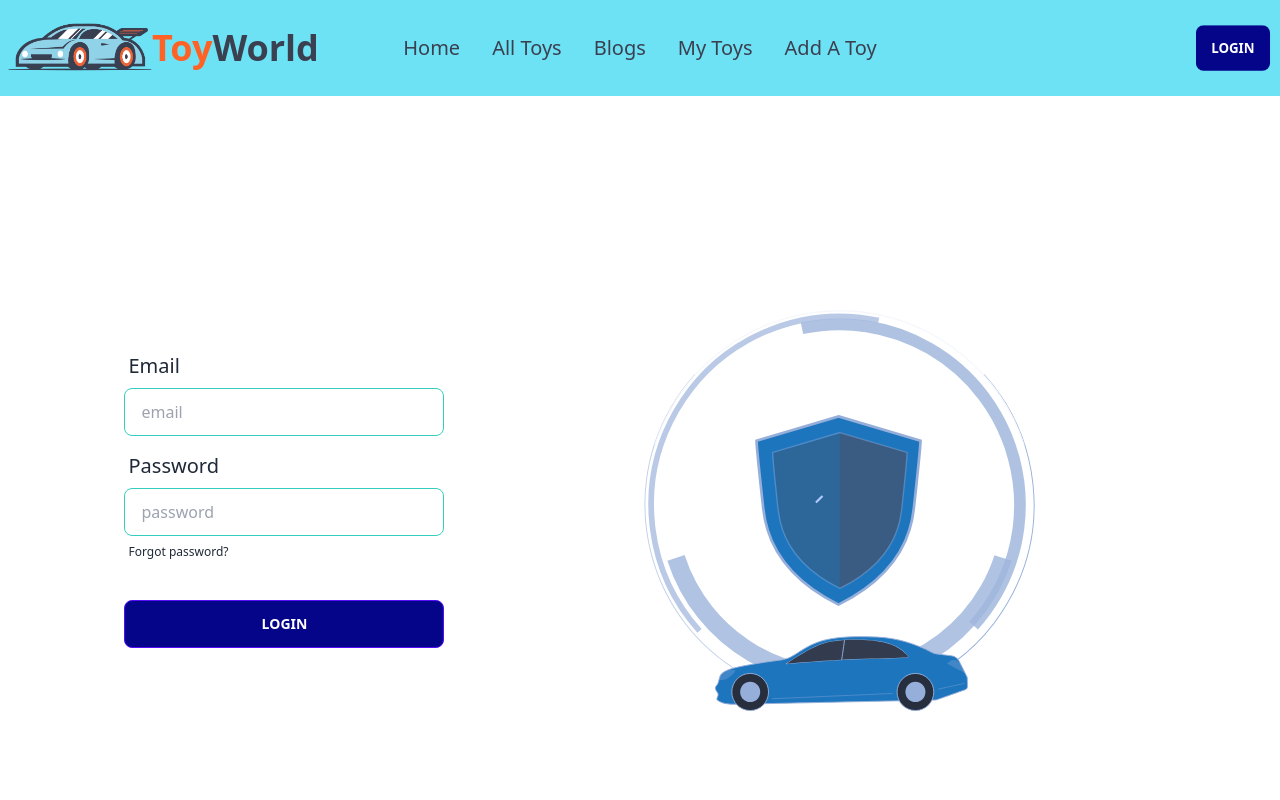
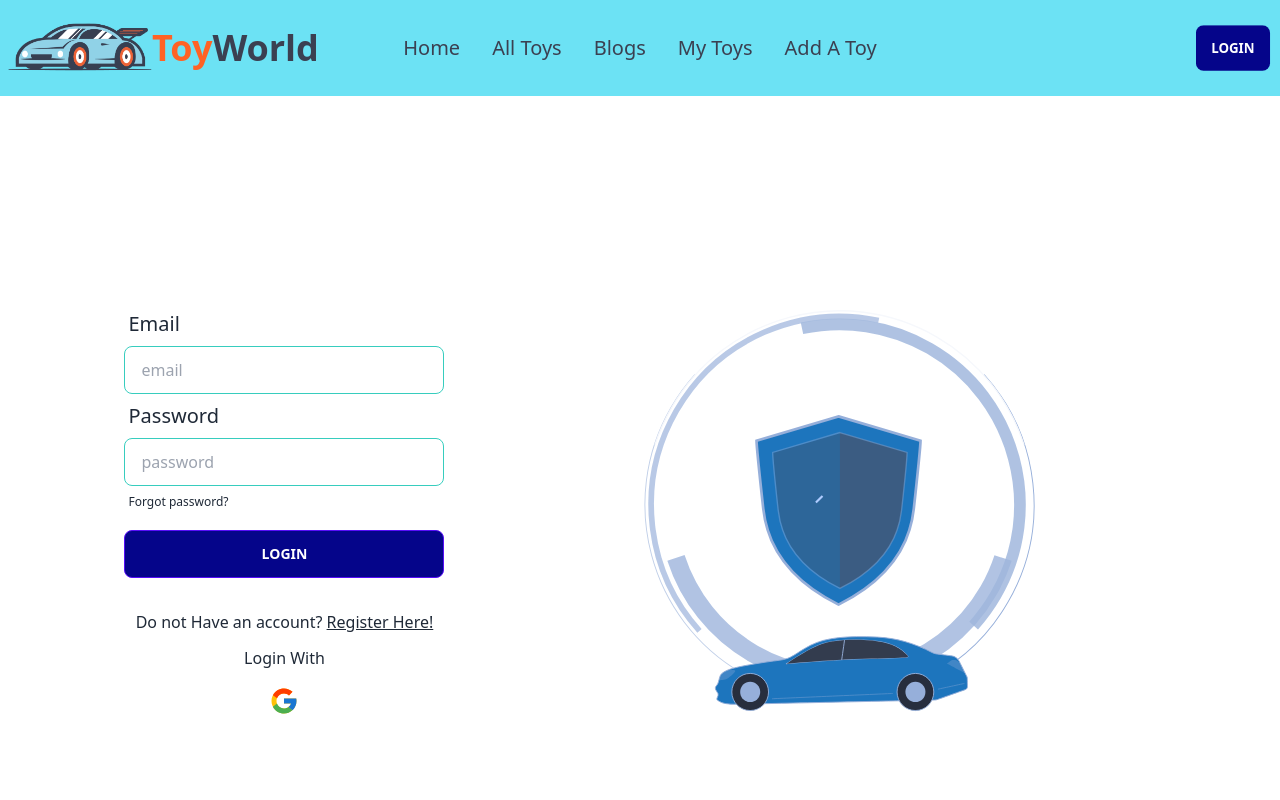
Before and after one commit to mahadi61/toy-world, a React (Vite) app: page /login in a window 1280 px wide. Shown: the top 800 px of the page. Built offline with nearby package versions, Linux system fonts and the light colour scheme.

Commit message:
singup page design done

```diff
--- a/src/pages/login/Login.jsx
+++ b/src/pages/login/Login.jsx
@@ -1,7 +1,21 @@
 import Lottie from "lottie-react";
+import { useState } from "react";
+import { FcGoogle } from "react-icons/fc";
+import { Link } from "react-router-dom";
 import car from "../../assets/animation/car-safety.json";
 
 const Login = () => {
+  const [error, setError] = useState("");
+  const handleLogin = (event) => {
+    event.preventDefault();
+    const form = event.target;
+    const email = form.email.value;
+    const password = form.password.value;
+    console.log(email, password);
+
+    form.reset();
+  };
+
   return (
     <div>
       <div className="hero min-h-screen ">
@@ -11,6 +25,7 @@ const Login = () => {
           </div>
           <div className="card flex-shrink-0 w-full max-w-sm ">
             <div className="card-body">
+              <form onSubmit={handleLogin}>
                 <div className="form-control">
                   <label className="label">
                     <span className="label-text text-xl">Email</span>
@@ -18,7 +33,9 @@ const Login = () => {
                   <input
                     type="email"
                     placeholder="email"
+                    name="email"
                     className="input input-bordered input-accent"
+                    required
                   />
                 </div>
                 <div className="form-control">
@@ -26,9 +43,11 @@ const Login = () => {
                     <span className="label-text text-xl">Password</span>
                   </label>
                   <input
-                  type="text"
+                    type="password"
+                    name="password"
                     placeholder="password"
                     className="input input-bordered input-accent"
+                    required
                   />
                   <label className="label">
                     <a href="#" className="label-text-alt link link-hover">
@@ -36,9 +55,27 @@ const Login = () => {
                     </a>
                   </label>
                 </div>
-              <div className="form-control mt-6">
-                <button className="btn btn-primary bg-[#05058a]">Login</button>
+                {error && <span className="text-red-600">{error}</span>}
+                <div className="form-control mt-3">
+                  <input
+                    type="submit"
+                    value="Login"
+                    className="btn btn-primary bg-[#05058a]"
+                  />
                 </div>
+              </form>
+            </div>
+            <div className="text-center">
+              <h5>
+                Do not Have an account?{" "}
+                <Link to="/register" className="underline">
+                  Register Here!
+                </Link>
+              </h5>
+              <p className="mt-3 font-medium">Login With</p>
+              <button className="text-3xl mt-4">
+                <FcGoogle />
+              </button>
             </div>
           </div>
         </div>
--- a/src/pages/signup/Signup.jsx
+++ b/src/pages/signup/Signup.jsx
@@ -1,5 +1,110 @@
+import Lottie from "lottie-react";
+import { useState } from "react";
+import { FcGoogle } from "react-icons/fc";
+import { Link } from "react-router-dom";
+import car from "../../assets/animation/car-in-movement.json";
+
 const Signup = () => {
-  return <div></div>;
+  const [error, setError] = useState("");
+  const handleSingUp = (event) => {
+    event.preventDefault();
+    const form = event.target;
+    const email = form.email.value;
+    const password = form.password.value;
+    console.log(email, password);
+
+    form.reset();
+  };
+  return (
+    <div>
+      <div className="hero min-h-screen ">
+        <div className="hero-content flex-col lg:flex-row-reverse">
+          <div className="text-center lg:text-left">
+            <Lottie animationData={car} loop={true} height={400} width={400} />
+          </div>
+          <div className="card flex-shrink-0 w-full max-w-sm ">
+            <div className="card-body">
+              <form onSubmit={handleSingUp}>
+                <div className="form-control">
+                  <label className="label">
+                    <span className="label-text text-xl">Name</span>
+                  </label>
+                  <input
+                    type="text"
+                    placeholder="Name"
+                    name="name"
+                    className="input input-bordered input-accent"
+                    required
+                  />
+                </div>
+                <div className="form-control">
+                  <label className="label">
+                    <span className="label-text text-xl">Photo Url</span>
+                  </label>
+                  <input
+                    type="text"
+                    placeholder="Photo Url"
+                    name="photo"
+                    className="input input-bordered input-accent"
+                    required
+                  />
+                </div>
+                <div className="form-control">
+                  <label className="label">
+                    <span className="label-text text-xl">Email</span>
+                  </label>
+                  <input
+                    type="email"
+                    placeholder="email"
+                    name="email"
+                    className="input input-bordered input-accent"
+                    required
+                  />
+                </div>
+                <div className="form-control">
+                  <label className="label">
+                    <span className="label-text text-xl">Password</span>
+                  </label>
+                  <input
+                    type="password"
+                    name="password"
+                    placeholder="password"
+                    className="input input-bordered input-accent"
+                    required
+                  />
+                  <label className="label">
+                    <a href="#" className="label-text-alt link link-hover">
+                      Forgot password?
+                    </a>
+                  </label>
+                </div>
+                {error && <span className="text-red-600">{error}</span>}
+                <div className="form-control mt-3">
+                  <input
+                    type="submit"
+                    value="Login"
+                    className="btn btn-primary bg-[#05058a]"
+                  />
+                </div>
+              </form>
+            </div>
+            <div className="text-center">
+              <h5>
+                Already have an account?
+                <Link to="/register" className="underline">
+                  Login Now!
+                </Link>
+              </h5>
+              <p className="mt-3 font-medium">SignUp With</p>
+              <button className="text-3xl mt-4">
+                <FcGoogle />
+              </button>
+            </div>
+          </div>
+        </div>
+      </div>
+    </div>
+  );
 };
 
 export default Signup;
--- a/src/router/Router.jsx
+++ b/src/router/Router.jsx
@@ -20,7 +20,7 @@ const router = createBrowserRouter([
         element: <Login></Login>,
       },
       {
-        path: "/signup",
+        path: "/register",
         element: <Signup></Signup>,
       },
     ],
```
Lines whose indentation alone changed are shown as unchanged.
